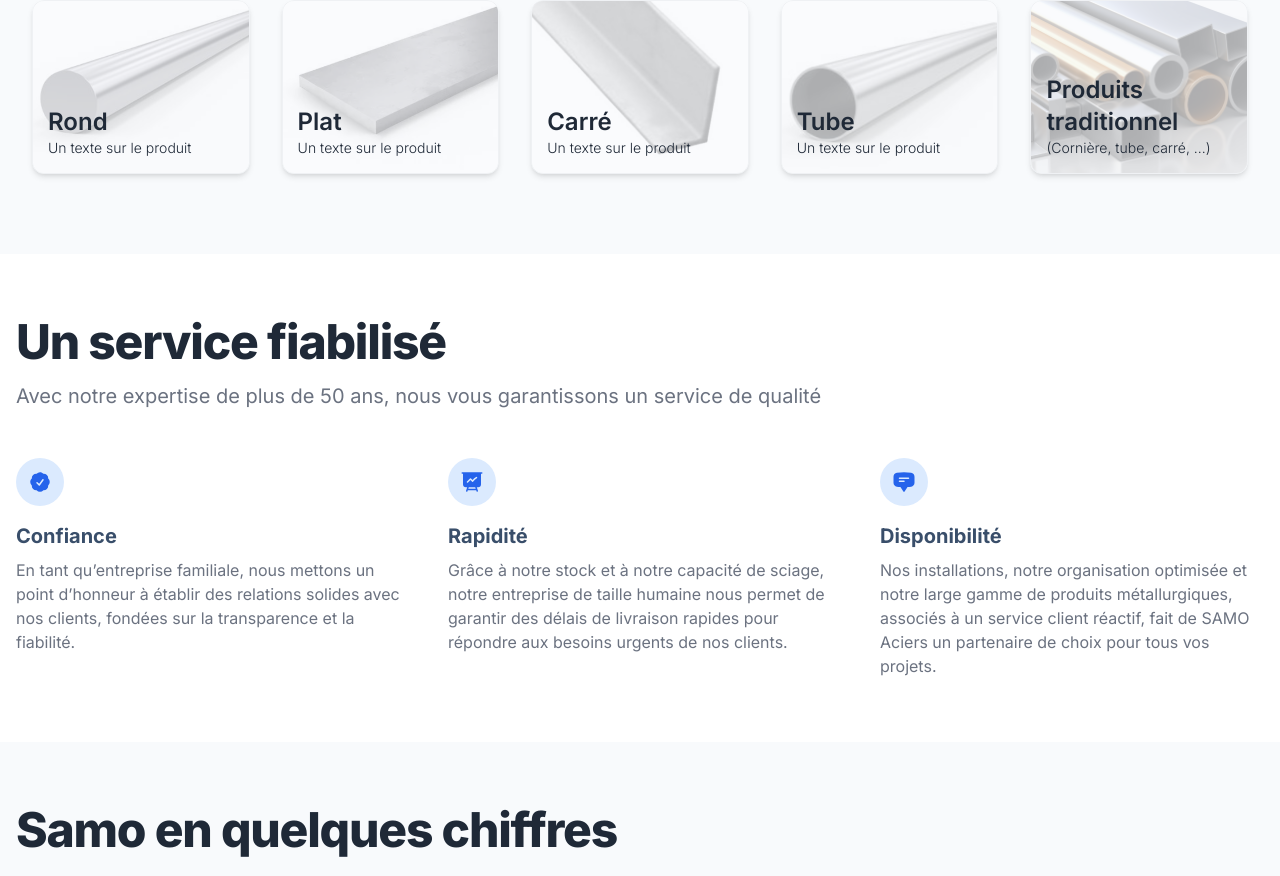
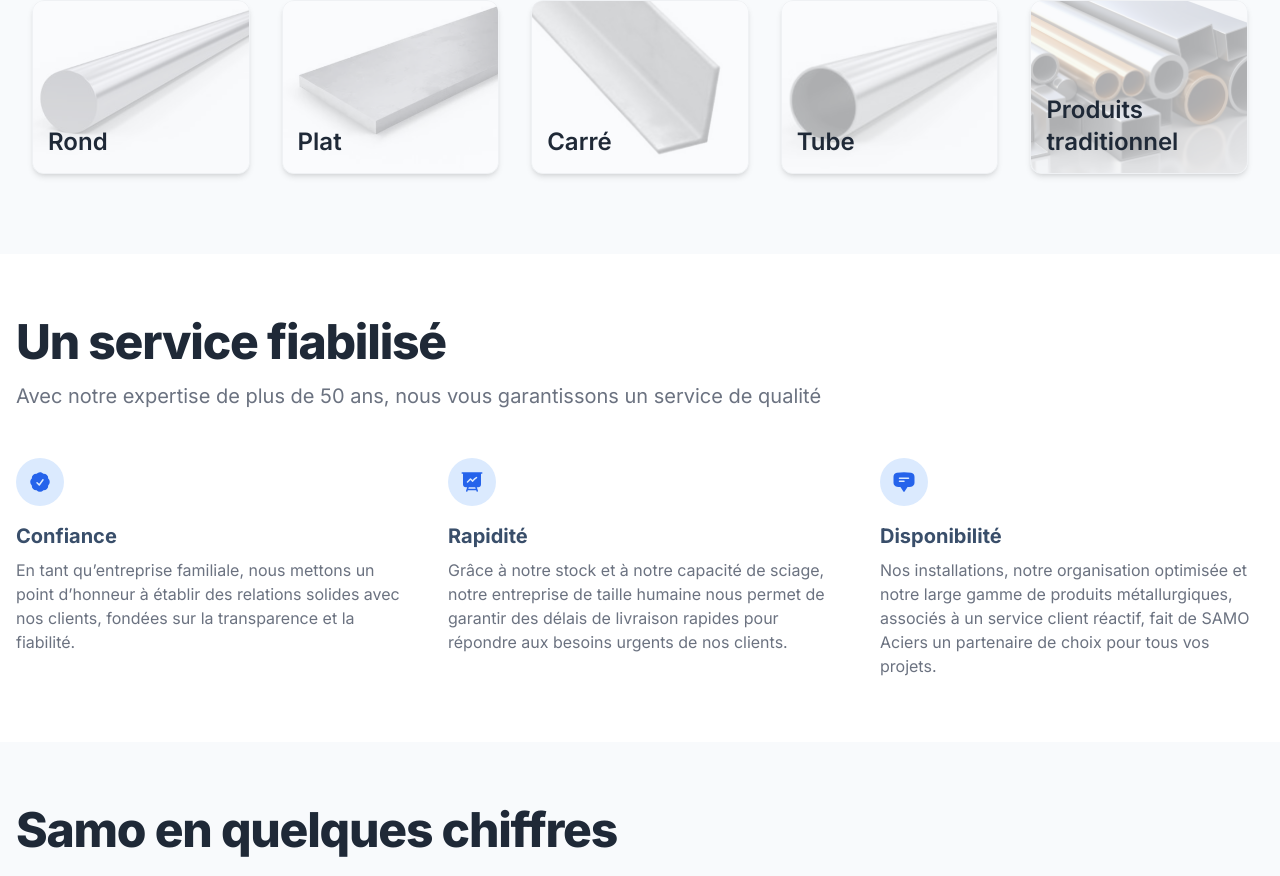
Before and after one commit to GN13008/samoNext, a Next.js app: page / in a window 1280 px wide. Shown: the part 1674-2550 px from the top of the page. Built offline with nearby package versions, Linux system fonts and the light colour scheme.

Commit message:
fix icones

```diff
--- a/components/homePage/products.component.tsx
+++ b/components/homePage/products.component.tsx
@@ -84,9 +84,9 @@ export default function ProductsSection() {
                     <h1 className="text-l lg:text-2xl font-semibold text-white">
                       {prod.title}
                     </h1>
-                    <h1 className="hidden lg:block text-sm font-light text-gray-200">
+                    {/* <h1 className="hidden lg:block text-sm font-light text-gray-200">
                       {prod.content}
-                    </h1>
+                    </h1> */}
                   </div>
                 </div>
               </a>
--- a/utils/fake-db.ts
+++ b/utils/fake-db.ts
@@ -89,7 +89,7 @@ export const fakeData: { [format: string]: Format } = {
     nuances: {},
   },
   tube: {
-    defaultImage: "/welded_construction_tubes_gray.svg",
+    defaultImage: "/seamless_round_tubes_gray.svg",
     description: "Une large gamme de hexagone: acier, ...",
     nuances: {},
   },
```
Also changed, not shown: public/seamless_round_tubes_gray.svg (added).
